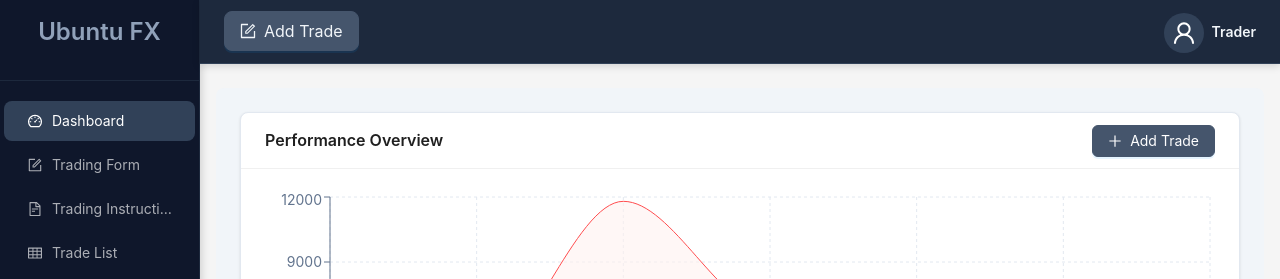
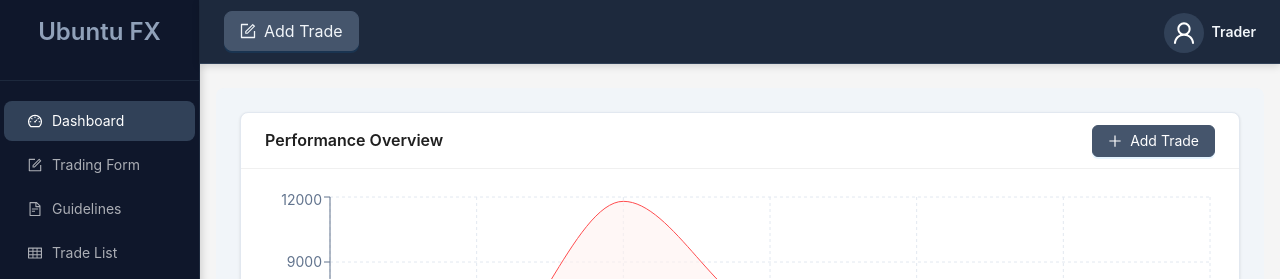
Before and after one commit to washington786/ubuntuFx, a React (Vite) app: page /dashboard in a window 1280 px wide. Shown: the top 279 px of the page. Built offline with nearby package versions, Linux system fonts and the light colour scheme.

Commit message:
readme file update.

```diff
--- a/src/App.tsx
+++ b/src/App.tsx
@@ -87,7 +87,7 @@ const App: FC = () => {
     {
       key: '/instructions',
       icon: <FileTextOutlined />,
-      label: 'Trading Instructions',
+      label: 'Guidelines',
     },
     {
       key: '/trade-list',
```
Also changed, not shown: 1 other file (tests, documents, lock files or other folders).
